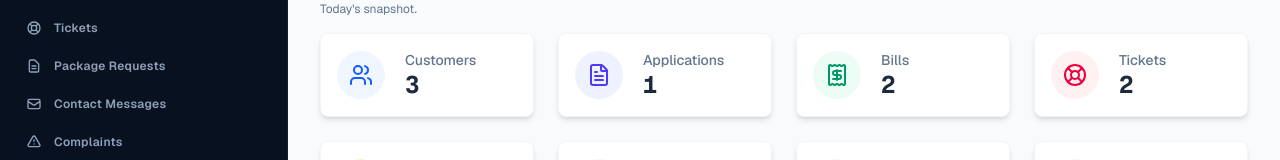
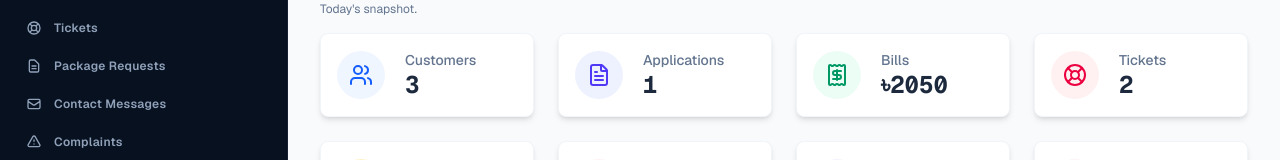
Before and after one commit to princeshiamofficial/M-Amin-Network, a Next.js app: page /admin/dashboard in a window 1280 px wide. Shown: the part 464-624 px from the top of the page. Built offline with nearby package versions, Linux system fonts and the light colour scheme; sample sign-in values are in the browser's storage.

Commit message:
style: display total revenue amount inside Bills card metric

```diff
--- a/src/app/admin/(dashboard)/dashboard/page.tsx
+++ b/src/app/admin/(dashboard)/dashboard/page.tsx
@@ -1126,7 +1126,7 @@ export default function AdminDashboardPage() {
     },
     {
       label: "Bills",
-      value: countBills,
+      value: `৳${totalRevenue}`,
       color: {
         bg: "bg-emerald-50 dark:bg-emerald-500/20",
         text: "text-emerald-600 dark:text-emerald-400",
```
